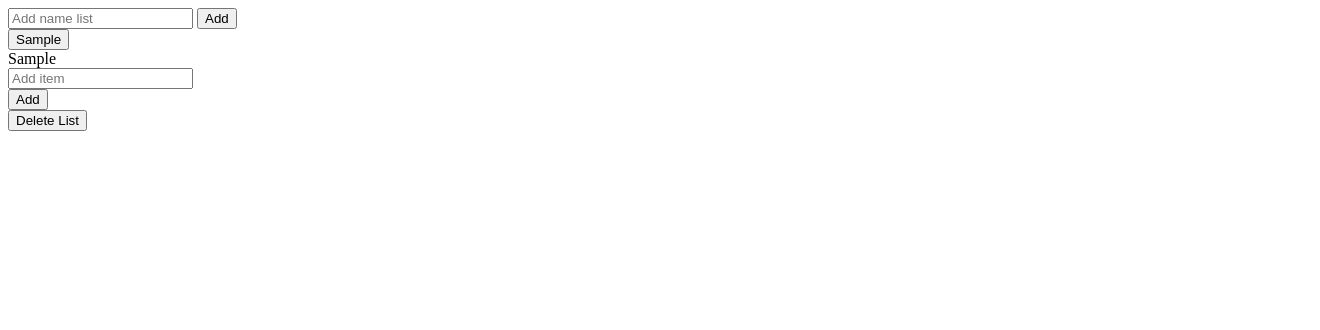
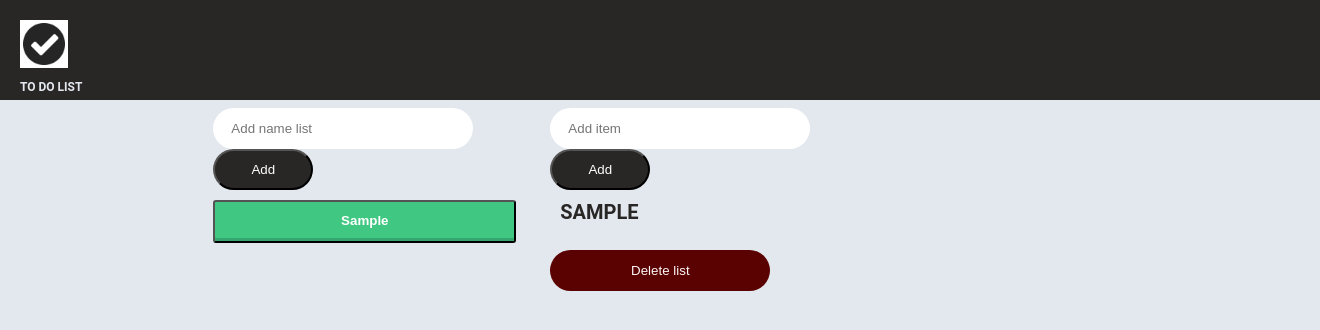
Before and after one commit to ahodyna/softserve-js-fundamentals, a plain HTML site: page todo-list-project/index.html in a window 1280 px wide. Both pictures are taken after typing "Sample" into the empty fields and a click on the button "Add". Shown: the whole page, 1320 px wide, since content can reach past the window. Drawn offline with Linux system fonts and the light colour scheme.

Commit message:
added css styles

```diff
--- a/todo-list-project/index.html
+++ b/todo-list-project/index.html
@@ -4,28 +4,34 @@
 <head>
     <meta charset="UTF-8">
     <meta name="viewport" content="width=device-width, initial-scale=1.0">
+    <link rel="stylesheet" href="style.css">
+    <link rel="stylesheet" href="https://cdnjs.cloudflare.com/ajax/libs/font-awesome/5.15.1/css/all.min.css">
+    <link href="https://fonts.googleapis.com/css2?family=Roboto+Condensed&display=swap" rel="stylesheet">
     <title>To Do List</title>
+
 </head>
 
 <body>
+    <header class="title">
+        <img src='img.png'>
+        <p>To Do List</p>
 
-    <div id='sectionMenu'>
+    </header>
 
-        <input id='listMenuInput' placeholder='Add name list'>
-        <button id='addListMenuButton'>Add</button>
-        <div id="todolistsPicker"></div>
+    <div class="generalContent">
+        <div id='sectionMenu'>
+            <input class="inputForm" id='listMenuInput' placeholder='Add name list'>
+            <button class="addButton" id='addListMenuButton'>Add</button>
+            <div id="todolistsPicker"></div>
+        </div>
 
-    </div>
+        <div id='sectionContent'>
+            <div id="todoItemCreationSection"></div>
+            <div id="listNameSection"></div>
+            <ul id='listToDo'> </ul>
+            <div id="deleteButtonSection"></div>
+        </div>
 
-    <div id='sectionContent'>
-        <div id="listNameSection"></div>
-        <div id="todoItemCreationSection"></div>
-        <div id="todoButtonCreationSection"></div>
-        <div id="deleteButtonSection"></div>
-
-        <div>
-            <ul id='listToDo'> </ul>
-        </div>
     </div>
 
 
--- a/todo-list-project/index.js
+++ b/todo-list-project/index.js
@@ -27,9 +27,53 @@ addListMenuButton.addEventListener('click', function () {
         listMenuInput.value = '';
 
         printListMenu();
-        printList(todoLists.length - 1)
+        printTodoDetails(todoLists.length - 1)
     }
 });
+
+function createButtonComponent(id, className, text, clickActionCallback) {
+
+    let buttonNode = document.createElement('button')
+    buttonNode.className = className
+    buttonNode.id = id
+    buttonNode.textContent = text
+    buttonNode.addEventListener('click', clickActionCallback)
+
+    return buttonNode;
+}
+
+
+function printTodoDetails(listIndex) {
+
+    console.log('printTodoDetails: ', listIndex)
+    const todoItemCreationSection = document.getElementById('todoItemCreationSection');
+    todoItemCreationSection.innerHTML = ""
+
+    const deleteButtonSection = document.getElementById('deleteButtonSection');
+    deleteButtonSection.innerHTML = "";
+
+    const listNameSection = document.getElementById('listNameSection');
+    listNameSection.innerHTML = "";
+
+    if (listIndex != null) {
+        const addItemInputNode = document.createElement('input')
+        addItemInputNode.addEventListener('keyup', (event) => onkeyupAddTodoItemInput(event, listIndex))
+        addItemInputNode.id = 'addItemInput'
+        addItemInputNode.className = 'inputForm'
+        addItemInputNode.setAttribute('placeholder', 'Add item')
+        todoItemCreationSection.appendChild(addItemInputNode);
+
+        const addItemButtonNode = createButtonComponent('buttonAddItem', 'addButton', 'Add', () => addTodoItem(listIndex));
+        todoItemCreationSection.appendChild(addItemButtonNode);
+
+        const deleteListButtonNode = createButtonComponent('buttonDeleteItem', 'deleteList', 'Delete list', () => deleteTodoList(listIndex));
+        deleteButtonSection.appendChild(deleteListButtonNode);
+
+        listNameSection.innerHTML = todoLists[listIndex].title;
+    }
+
+    printList(listIndex)
+}
 
 function printListMenu() {
 
@@ -37,7 +81,7 @@ function printListMenu() {
 
     todoLists.forEach(function (todo, i) {
         componentListMenu += `
-        <button onclick="printList(${i})"  id="todo_${i}">${todo.title}</button>
+        <button class="buttonListName" onclick="printTodoDetails(${i})"  id="todo_${i}">${todo.title}</button>
         `;
     });
 
@@ -51,26 +95,16 @@ function printListMenu() {
 function printList(listIndex) {
 
     let todoItemsContent = '';
-    let buttonAddItem = '';
-    let buttonDeleteAll = '';
-    let inputElem = '';
-    let listName = '';
 
     if (listIndex != null) {
-
-        buttonDeleteAll = `<button onclick="deleteTodoList(${listIndex})">Delete List</button>`;
-        inputElem = `<input onkeyup="onkeyupAddTodoItemInput(event, ${listIndex})" id="addItemInput" placeholder="Add item">`;
-        buttonAddItem = `<button onclick="addTodoItem(${listIndex})" id="buttonAddItem">Add</button>`;
-        listName = todoLists[listIndex].title;
-
         let items = todoLists[listIndex].items
         items.forEach(function (item, i) {
 
             todoItemsContent += `
-        <li>
-            <input type='checkbox' onclick='checkItem(${listIndex}, ${i})' id='${i}' ${item.checked ? 'checked' : ''}>
+        <li class="inputCheckboxElem">
+            <input type='checkbox' onclick='checkItem(${listIndex}, ${i})' id='check_${i}' ${item.checked ? 'checked' : ''}>
             <label for='${i}'>${item.todo}</label>
-            <button onclick="deleteElem(${listIndex}, ${i})">delete</button>
+            <button onclick="deleteElem(${listIndex}, ${i})"><i class="fas fa-trash fa-2x"></i></button>
         </li>
         `;
 
@@ -79,38 +113,24 @@ function printList(listIndex) {
 
     let listToDo = document.querySelector('#listToDo');
     listToDo.innerHTML = todoItemsContent;
-
-    let todoButtonCreationSection = document.getElementById('todoButtonCreationSection');
-    todoButtonCreationSection.innerHTML = buttonAddItem;
-
-    let deleteButtonSection = document.getElementById('deleteButtonSection');
-    deleteButtonSection.innerHTML = buttonDeleteAll;
-
-    let todoItemCreationSection = document.getElementById('todoItemCreationSection');
-    todoItemCreationSection.innerHTML = inputElem;
-
-    let listNameSection = document.getElementById('listNameSection');
-    listNameSection.innerHTML = listName;
 };
 
 function onkeyupAddTodoItemInput(event, todoIndex) {
-
+    console.log('onkeyupAddTodoItemInput: ', todoIndex)
     if (event.key === 'Enter') {
         addTodoItem(todoIndex);
     }
 };
 
 function deleteTodoList(index) {
-
     todoLists.splice(index, 1);
-
     printListMenu()
-    printList(todoLists.length > 0 ? 0 : null)
-
+    printTodoDetails(todoLists.length > 0? 0: null)
 };
 
 function addTodoItem(todoIndex) {
 
+    console.log('add Todo Item: ', todoIndex, todoLists[todoIndex].title)
     let inputFieldForItem = document.getElementById('addItemInput');
 
     if (inputFieldForItem.value == "") {
@@ -123,7 +143,8 @@ function addTodoItem(todoIndex) {
         };
 
         todoLists[todoIndex].items.push(newItem);
-        printList(todoLists.length - 1);
+        console.log('going to print list. todoIndex: ', todoIndex);
+        printList(todoIndex);
         inputFieldForItem.value = "";
     }
 };
@@ -131,11 +152,12 @@ function addTodoItem(todoIndex) {
 function deleteElem(todoIndex, indexItem) {
     todoLists[todoIndex].items.splice(indexItem, 1);
 
-    printList(todoLists.length - 1);
+    printList(todoIndex);
 };
 
 function checkItem(todoIndex, indexItem) {
+    console.log('todoIndex: ', todoIndex, ' indexItem:', indexItem, 'elem:', todoLists[todoIndex].items[indexItem])
     todoLists[todoIndex].items[indexItem].checked = !todoLists[todoIndex].items[indexItem].checked;
 
-    printList(todoLists.length - 1);
+    printList(todoIndex);
 };
--- /dev/null
+++ b/todo-list-project/style.css
@@ -0,0 +1,136 @@
+body{
+  background: #e3e8ee;
+  font-family: 'Roboto', sans-serif;
+  margin: 0;
+  padding: 0;
+}
+
+.title{
+  background-color: rgb(41, 38, 38);
+  width: 100%;
+  height: 60px;
+  padding: 20px;
+  display: flex;
+  flex-direction: column;
+  justify-content: flex-start;
+
+}
+.title p{
+  text-transform: uppercase;
+  color: #e3e8ee;
+  font-size: 12px;
+  font-weight: bold;
+}
+
+img{
+  width: 3rem;
+}
+
+.generalContent{
+  display: grid;
+  grid-template-columns: 2fr 3fr 3.5fr 3.5fr;
+  padding-top: .5rem;
+}
+
+#sectionMenu{
+  grid-column-start: 2;
+  grid-column-end: 3;
+  grid-row-start: 1;
+  grid-row-end: 2;
+  padding-right: 17px;
+}
+
+#sectionContent{
+  grid-column-start: 3;
+  grid-column-end: 4;
+  grid-row-start: 1;
+  grid-row-end: 2;
+  padding-left: 17px;
+}
+
+#todolistsPicker{
+  display: grid;
+  grid-row: auto;
+}
+
+.buttonListName{
+  font-weight: 700;
+  color: white;
+  text-decoration: none;
+  padding: .8em 1em calc(.8em + 3px);
+  border-radius: 3px;
+  background: rgb(64,199,129);
+  box-shadow: 0 -3px rgb(53,167,110) inset;
+  transition: 0.2s;
+  margin-top: 10px;
+
+}
+.buttonListName:hover { background: rgb(53, 167, 110); }
+
+.inputForm{
+  border:none;
+  outline:none;
+  display:inline-block;
+  height:41px;
+  vertical-align:middle;
+  border-radius:22px;
+  width:260px;
+  box-sizing:border-box;
+  padding:18px;
+}
+
+ .inputCheckboxElem{
+  display: flex;
+  flex-direction: row;
+  justify-content: space-between;
+  font-weight: 700;
+  color:rgb(41, 38, 38);
+  text-decoration: none;
+  padding: .8em 1em calc(.8em + 3px);
+  background: #ffffff;
+  margin-top: 4px;
+  border-left: 10px solid rgb(64,199,129) ;
+}
+
+.inputCheckboxElem input {
+  width: 20px;
+  height: 20px;
+}
+
+.addButton{
+  background:rgb(41, 38, 38);
+  color:#fff;
+  width:100px;
+  cursor:pointer;
+  border-radius:22px;
+  height:41px;
+}
+
+ul{
+  list-style-type: none;
+  padding: 0;
+}
+
+/* add style for button Delete All Elem */
+.deleteList {
+  background:rgb(90, 1, 1) ;
+  color:rgb(252, 247, 247);
+  border:none;
+  outline:none;
+  display:inline-block;
+  height:41px;
+  vertical-align:middle;
+  border-radius:22px;
+  width:220px;
+  box-sizing:border-box;
+  margin-top: auto;
+}
+
+#listNameSection {
+  color:rgb(41, 38, 38);
+  padding: 10px;
+  font-weight: bold;
+  text-transform: uppercase;
+  font-size: 20px;
+
+}
```
Also changed, not shown: todo-list-project/img.png (added).
